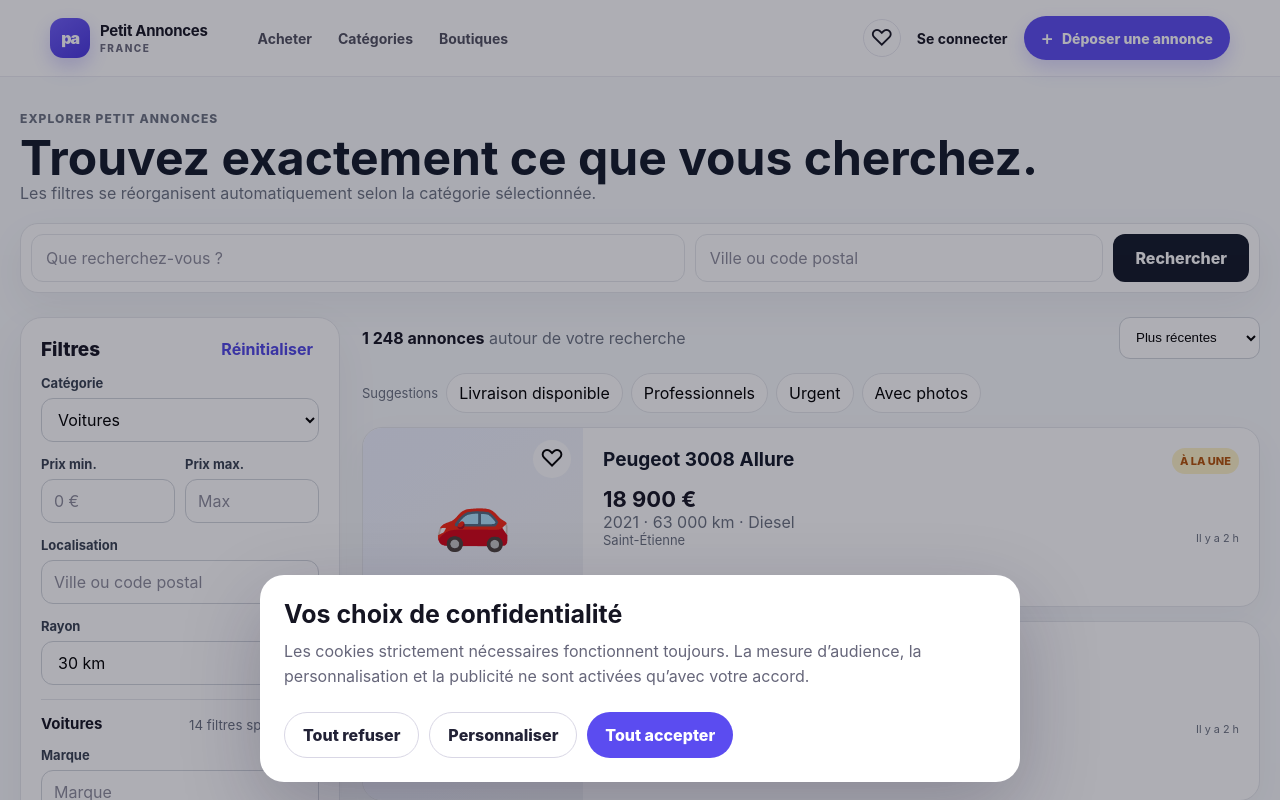
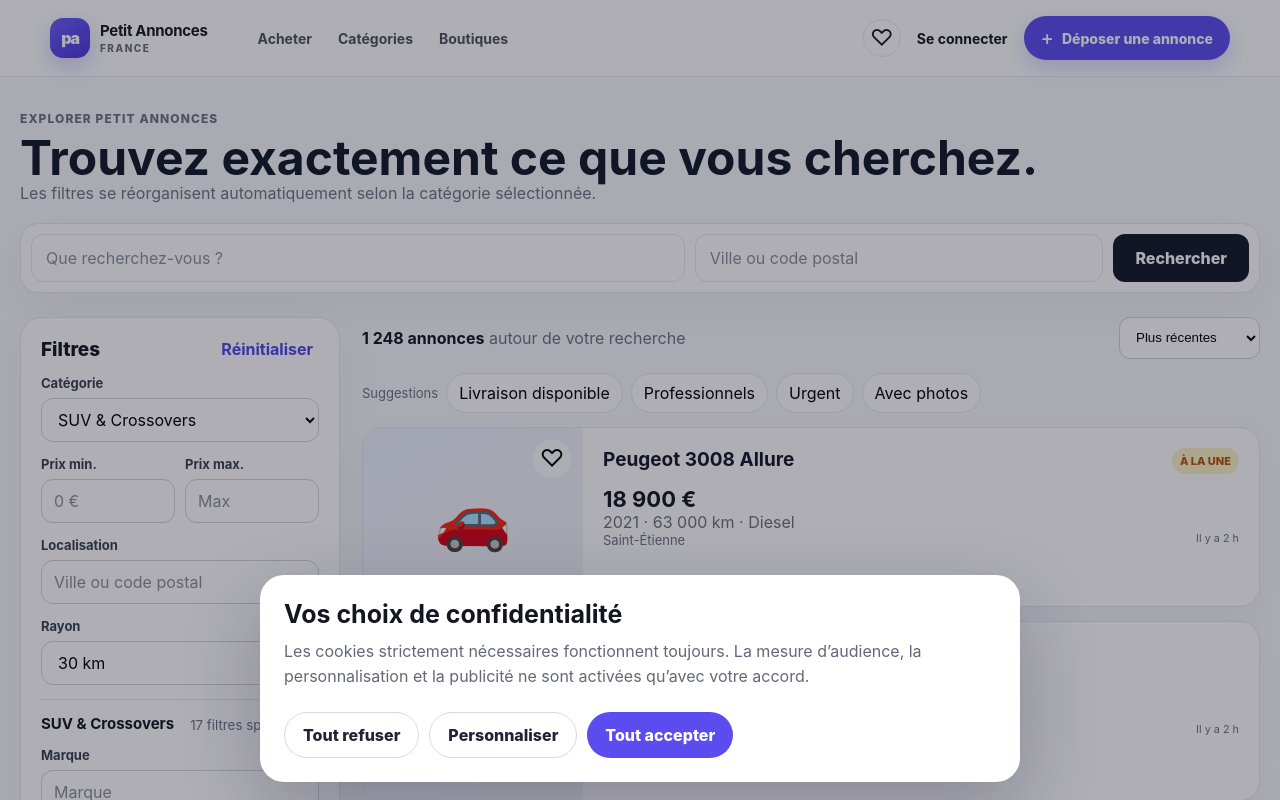
Before and after one commit to hakersoy66/petitannonces, a Next.js app in the folder apps/web/: page /recherche in a window 1280 px wide. Shown: the top 800 px of the page. Built offline with nearby package versions, Linux system fonts and the light colour scheme.

Commit message:
feat(search): support third-level dynamic filters

```diff
--- a/apps/web/components/catalog-filter-panel.tsx
+++ b/apps/web/components/catalog-filter-panel.tsx
@@ -1,13 +1,13 @@
 "use client";
 
-import { flattenCatalog } from "@pa/types";
+import { flattenDeepCatalog } from "@pa/types";
 import { useMemo, useState } from "react";
 import styles from "./catalog-filter-panel.module.css";
 
-const categories = flattenCatalog().filter((category) => !category.children?.length);
+const categories = flattenDeepCatalog().filter((category) => !category.children?.length);
 
 export function CatalogFilterPanel() {
-  const [slug, setSlug] = useState("voitures");
+  const [slug, setSlug] = useState("voitures-suv");
   const category = useMemo(() => categories.find((item) => item.slug === slug) ?? categories[0], [slug]);
 
   return (
@@ -46,7 +46,7 @@ export function CatalogFilterPanel() {
       </div>
 
       {(category?.filters ?? []).map((filter) => (
-        <label className={styles.field} key={filter.key}>
+        <label className={styles.field} key={`${category?.slug}-${filter.key}`}>
           <span>{filter.label}{filter.unit ? ` (${filter.unit})` : ""}</span>
           {filter.type === "SELECT" || filter.type === "MULTISELECT" ? (
             <select defaultValue="">
```
